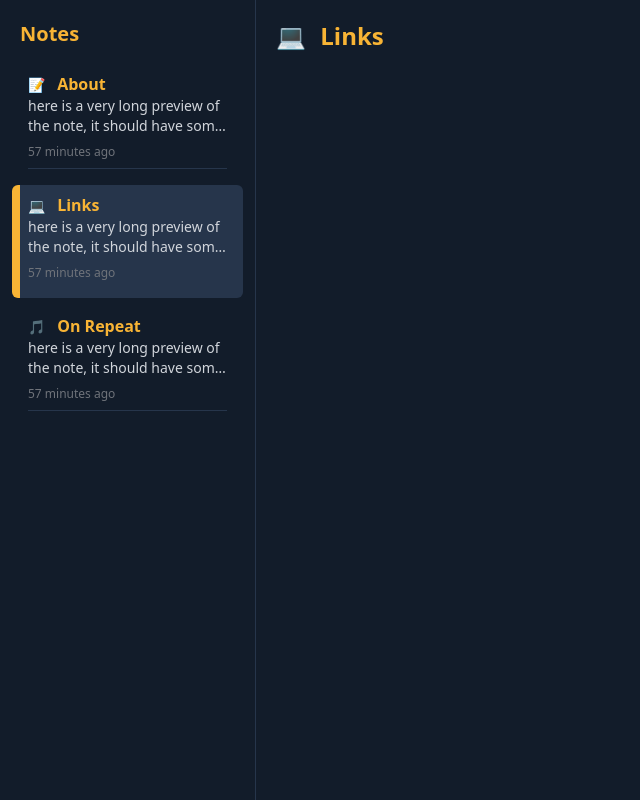
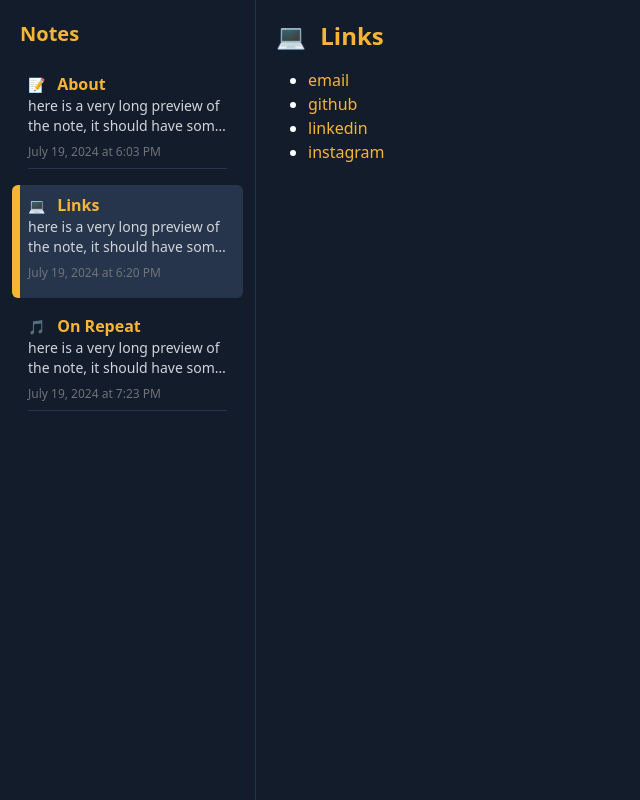
Before and after one commit to dcrgll/dc-2024, a Next.js app: page /links in a window 1280 px wide. Shown: the whole page, without its empty margins (0-640 px from the left). Built offline with nearby package versions, Linux system fonts and the light colour scheme.

Commit message:
Add seo data

```diff
--- a/src/app/about/page.tsx
+++ b/src/app/about/page.tsx
@@ -1,7 +1,13 @@
+import { type Metadata } from 'next'
+
 import routes from '@/lib/routes'
 import Link from '@/components/link'
 import Note from '@/components/note'
 import NoteTitle from '@/components/note-title'
+
+export const metadata: Metadata = {
+  title: routes.about.label.toLowerCase()
+}
 
 export default function AboutPage() {
   return (
--- a/src/app/layout.tsx
+++ b/src/app/layout.tsx
@@ -6,6 +6,7 @@ import './globals.css'
 import { GoogleAnalytics } from '@next/third-parties/google'
 
 import { env } from '@/env'
+import { site } from '@/lib/site'
 import { cn } from '@/lib/utils'
 import SideBarLayout from '@/components/sidebar-layout'
 
@@ -15,8 +16,20 @@ const fontSans = FontSans({
 })
 
 export const metadata: Metadata = {
-  title: 'Create Next App',
-  description: 'Generated by create next app'
+  metadataBase: new URL(site.url),
+  title: {
+    template: '%s | dan cargill',
+    default: site.title
+  },
+  description: site.description,
+  twitter: {
+    card: 'summary_large_image'
+  },
+  openGraph: {
+    url: site.url,
+    title: site.title,
+    description: site.description
+  }
 }
 
 export default function RootLayout({
--- a/src/app/links/page.tsx
+++ b/src/app/links/page.tsx
@@ -1,11 +1,34 @@
+import { type Metadata } from 'next'
+
 import routes from '@/lib/routes'
+import { links } from '@/lib/site'
+import Link from '@/components/link'
 import Note from '@/components/note'
+import NoteContent from '@/components/note-content'
 import NoteTitle from '@/components/note-title'
 
+export const metadata: Metadata = {
+  title: routes.links.label.toLowerCase()
+}
+
 export default function LinksPage() {
+  const items = Object.keys(links).map((key) => {
+    const link = links[key]
+
+    return (
+      <li key={link.href}>
+        <Link href={link.href}>{link.label}</Link>
+      </li>
+    )
+  })
+
   return (
     <Note>
       <NoteTitle emoji={routes.links.emoji}>{routes.links.label}</NoteTitle>
+
+      <NoteContent>
+        <ul className="list-disc">{items}</ul>
+      </NoteContent>
     </Note>
   )
 }
--- a/src/components/nav-item.tsx
+++ b/src/components/nav-item.tsx
@@ -9,12 +9,14 @@ export default function NavItem({
   label,
   description,
   href,
-  emoji
+  emoji,
+  created
 }: {
   label: string
   description: string
   href: string
   emoji: string
+  created: string
 }) {
   const active = usePathname() === href
 
@@ -37,7 +39,7 @@ export default function NavItem({
           </p>
         </div>
 
-        <span className="mt-2 text-xs text-[#6F737A]">57 minutes ago</span>
+        <span className="mt-2 text-xs text-[#6F737A]">{created}</span>
 
         <hr className="mt-2 w-full px-2 text-border" />
       </Link>
--- /dev/null
+++ b/src/components/note-content.tsx
@@ -0,0 +1,7 @@
+export default function NoteContent({
+  children
+}: {
+  children: React.ReactNode
+}) {
+  return <div className="prose max-w-none px-8">{children}</div>
+}
--- a/src/components/note-navigation.tsx
+++ b/src/components/note-navigation.tsx
@@ -4,20 +4,16 @@ import NavItem from './nav-item'
 
 export default function NoteNavigation() {
   const items = Object.keys(routes).map((key) => {
-    const route = routes[key] as {
-      href: string
-      label: string
-      emoji: string
-      description: string
-    }
+    const route = routes[key]
 
     return (
       <NavItem
-        key={key}
+        key={route.href}
         href={route.href}
         label={route.label}
         emoji={route.emoji}
         description={route.description}
+        created={route.created}
       />
     )
   })
--- /dev/null
+++ b/src/lib/site.ts
@@ -0,0 +1,26 @@
+import { type Link } from '@/types/link'
+
+export const site = {
+  title: 'dan cargill',
+  description: 'engineer, designer, and musician',
+  url: 'https://cargill.dev'
+}
+
+export const links: Record<string, Link> = {
+  email: {
+    href: 'mailto:dan+site@cargill.dev',
+    label: 'email'
+  },
+  github: {
+    href: 'https://github.com/dcrgll',
+    label: 'github'
+  },
+  linkedin: {
+    href: 'https://www.linkedin.com/in/dancargill',
+    label: 'linkedin'
+  },
+  instagram: {
+    href: 'https://www.instagram.com/dncrgll',
+    label: 'instagram'
+  }
+}
--- /dev/null
+++ b/src/types/link.ts
@@ -0,0 +1,6 @@
+export type Link = {
+  href: string
+  label: string
+}
+
+export type Links = Record<string, Link>
```
